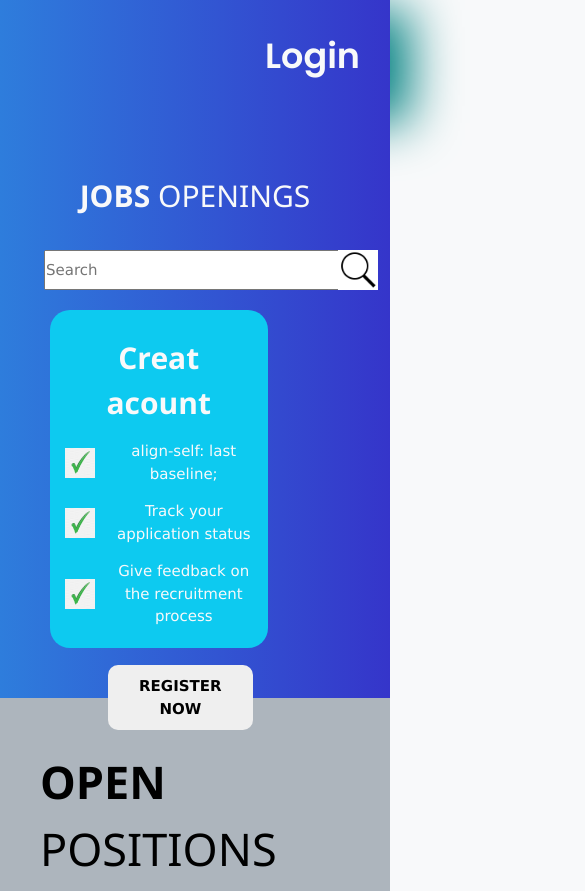
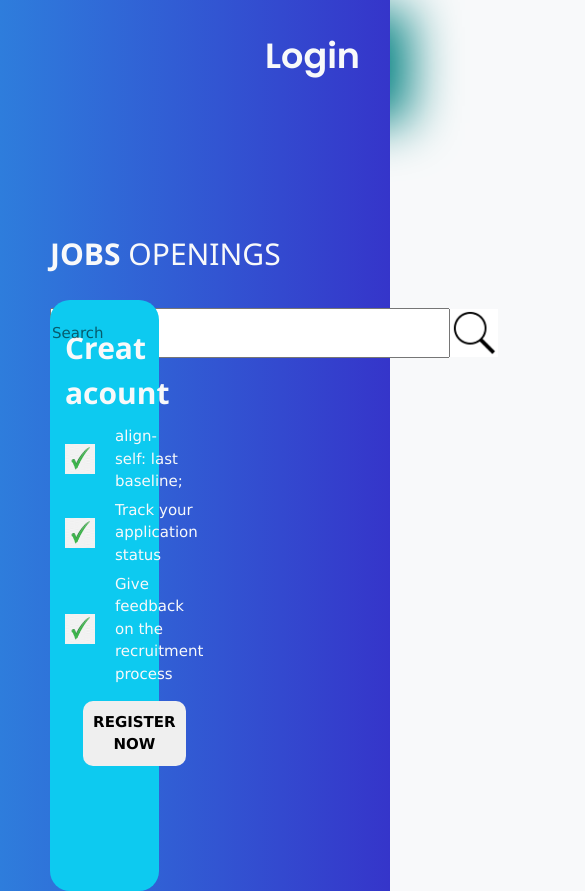
Before and after one commit to hashaam44/cogent.co, a plain HTML site: page career.html in a window 390 px wide. Shown: the top 891 px of the page, 585 px wide, since content can reach past the window. Drawn offline with nearby package versions, Linux system fonts and the light colour scheme.

Commit message:
career.css

```diff
--- a/career.css
+++ b/career.css
@@ -323,22 +323,18 @@ li a {
 @media(max-width:420px){
     .section-1{
         padding: 50px;
-        height: 100%;
+        height: 100vh;
         background: linear-gradient(to right,rgb(46, 125, 220),rgb(53, 53, 202));
         color: var(--bs-light);
-        text-align: center;
-        align-items: center;
-        justify-content: center;
 
     }
     .section-1 .columns{
-        margin-top: 0%;
         display: flex;
         flex-direction: column;
-        gap: 20px;
     }
     .section-1 .left-col{
         width: 100%;
+        height: auto;
         align-items: center;
 
     }
@@ -350,27 +346,24 @@ li a {
 
     }
     .section-1 .left-col input{
-        width: 300px;
-        height: 40px;
-        margin-left: -4%;
+        width: 400px;
+        height: 50px;
     }
     .section-1 .left-col .button{
         display: flex;
         align-items: center;
-
     }
     .section-1 .left-col img{
         background-color: #fff;
-        height: 40px;
-        margin-left: -4%;
+        height: 48px;
     }
     .section-1 .right-col{
-        width: 100%;
-        margin-top: 0%;
+        width: 50%;
+
     }
     .section-1 .container{
         width: 75%;
-        height: 40vh;
+        height: 70vh;
         padding: 15px;
         background-color: var(--bs-cyan);
         border-radius: 20px;
@@ -406,6 +399,7 @@ li a {
     }
     .section-2{
         padding: 40px;
+    }
     .section-2 .boxes{
         display: flex;
         flex-direction: column;
```
